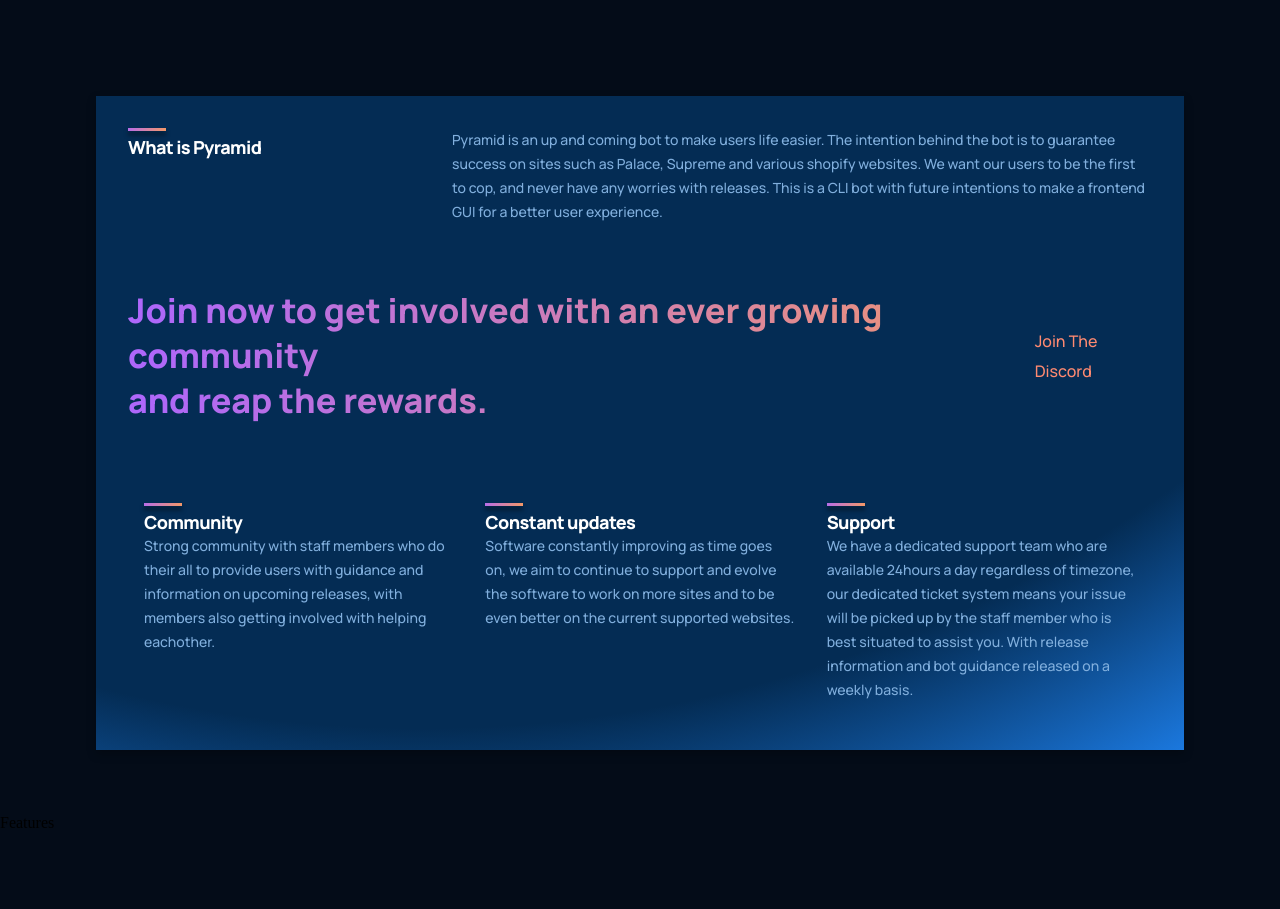
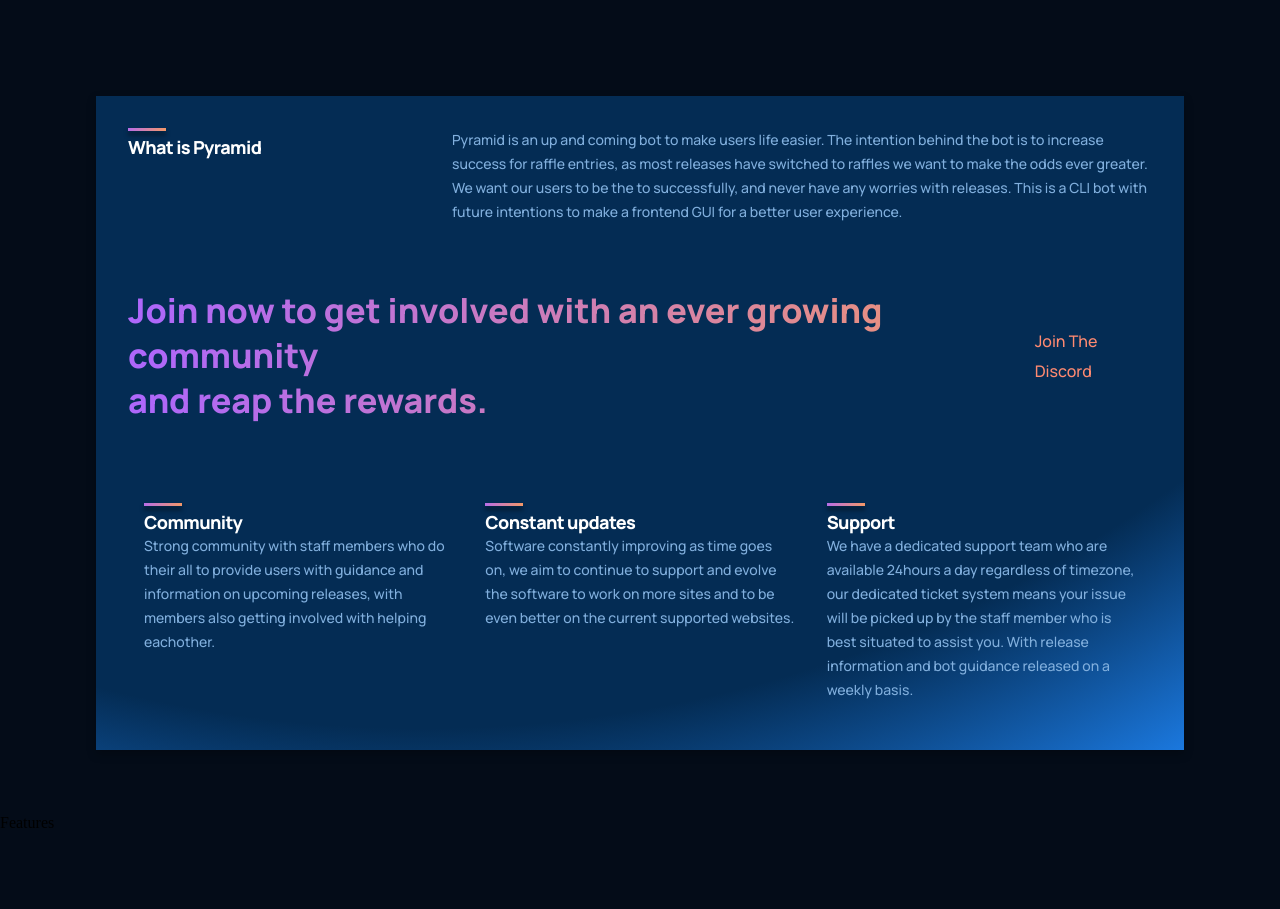
Before and after one commit to botty97/pyramid-aio-website, a React (Create React App) app: page / in a window 1280 px wide. Shown: the part 1040-1949 px from the top of the page. Built offline with nearby package versions, Linux system fonts and the light colour scheme.

Commit message:
refactor: update what is pyramid

```diff
--- a/src/containers/whatPyramid/WhatPyramid.jsx
+++ b/src/containers/whatPyramid/WhatPyramid.jsx
@@ -8,7 +8,7 @@
       <div className="pyramid__whatpyramid-feature">
         <Feature
           title="What is Pyramid"
-          text="Pyramid is an up and coming bot to make users life easier. The intention behind the bot is to guarantee success on sites such as Palace, Supreme and various shopify websites. We want our users to be the first to cop, and never have any worries with releases. This is a CLI bot with future intentions to make a frontend GUI for a better user experience."
+          text="Pyramid is an up and coming bot to make users life easier. The intention behind the bot is to increase success for raffle entries, as most releases have switched to raffles we want to make the odds ever greater. We want our users to be the to successfully, and never have any worries with releases. This is a CLI bot with future intentions to make a frontend GUI for a better user experience."
         />
       </div>
       <div className="pyramid__whatpyramid-heading">
```
